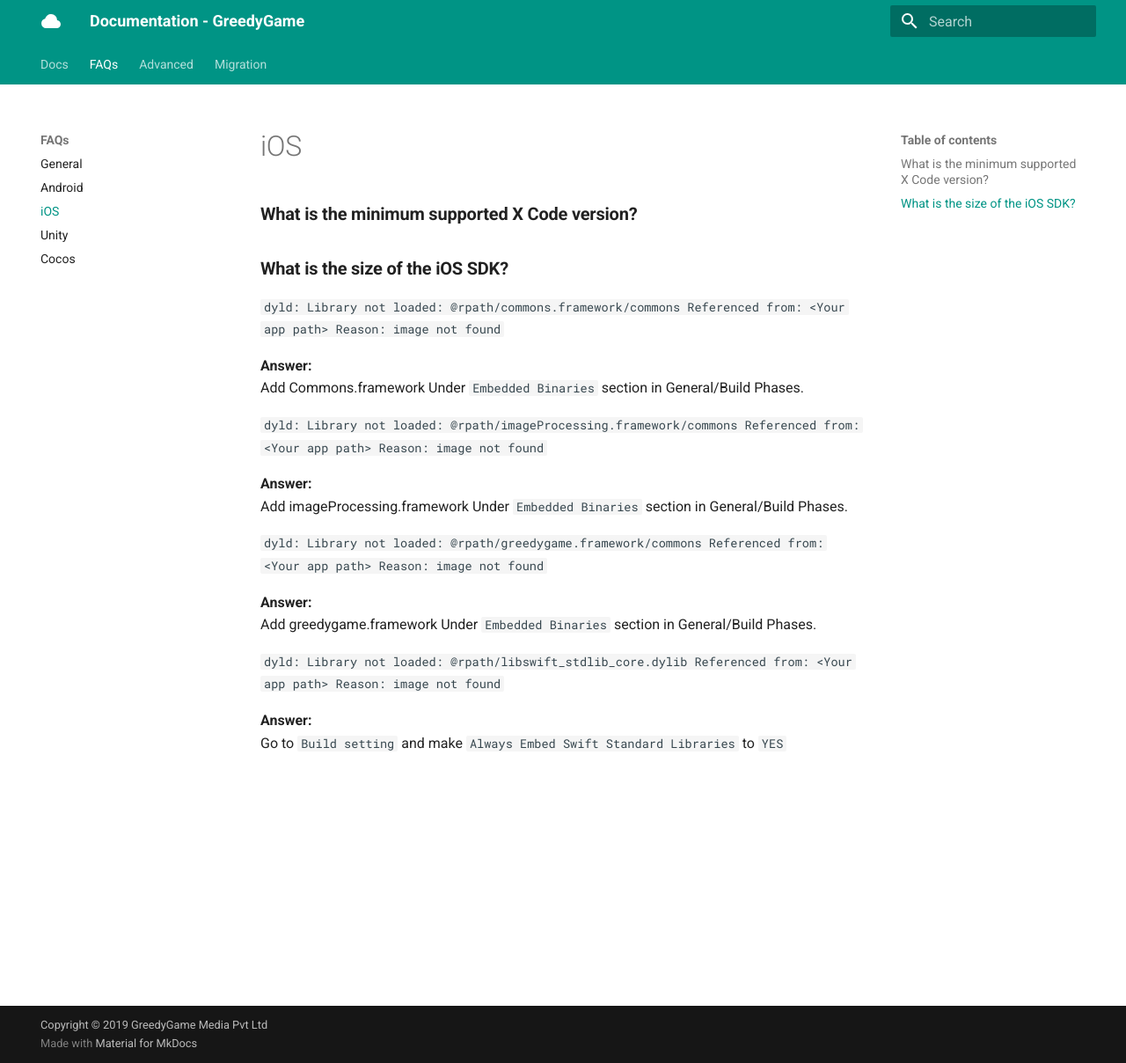
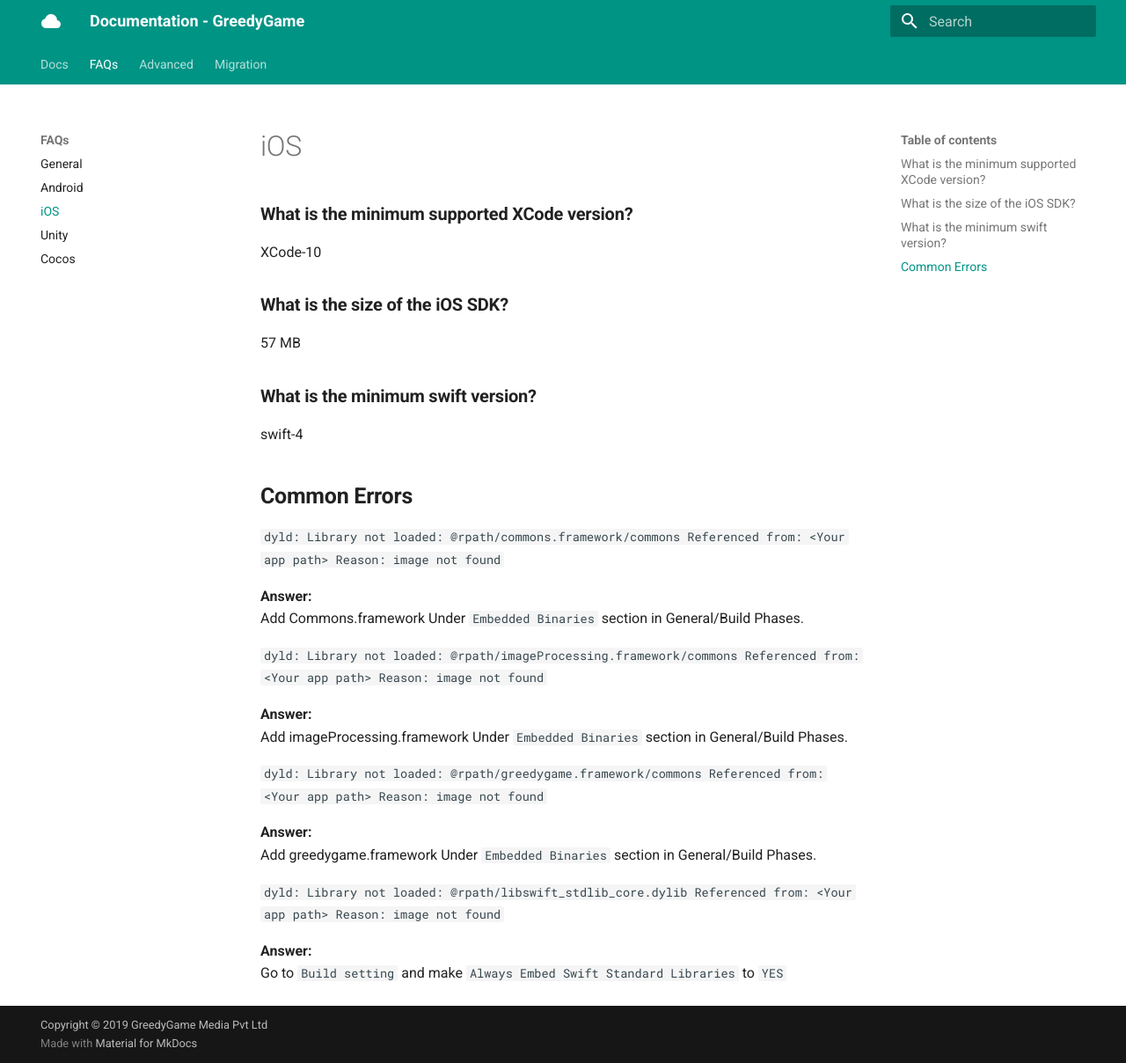
Before and after one commit to GreedyGame/greedygame-docs, an MkDocs documentation site: the page built from docs/ios-faq.md, in a window 1280 px wide and 1208 px high. Shown: the whole window at 88% size. Built offline with MkDocs 1.6.1 and Material for MkDocs 9.7.7, drawn with Linux system fonts in a browser that asks for light colours.

```diff
--- a/docs/ios-faq.md
+++ b/docs/ios-faq.md
@@ -1,8 +1,15 @@
 
-### **What is the minimum supported X Code version?**
+### **What is the minimum supported XCode version?**
+XCode-10
 
 ### **What is the size of the iOS SDK?**
+57 MB
 
+### **What is the minimum swift version?**
+swift-4
+
+
+## **Common Errors**
 
 `
 dyld: Library not loaded: @rpath/commons.framework/commons
```
Also changed, not shown: docs/coppa.md (+25 -0 lines).
